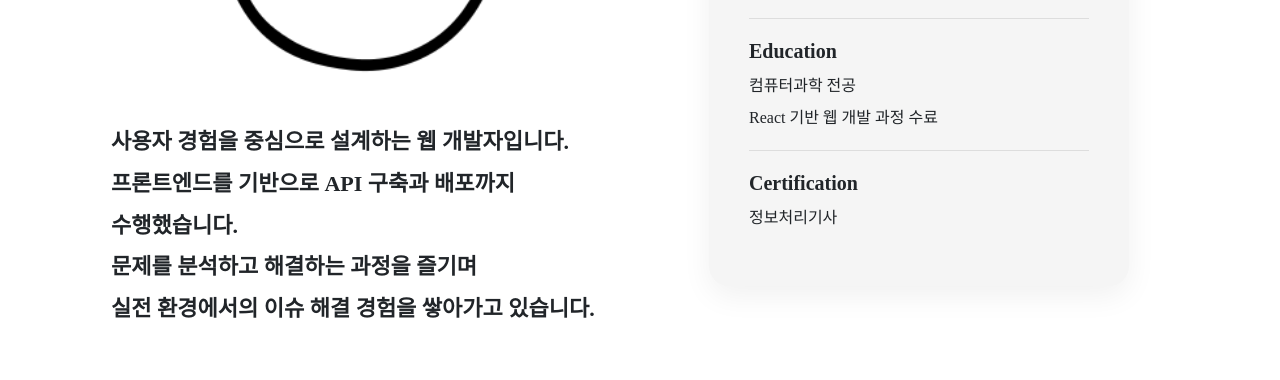
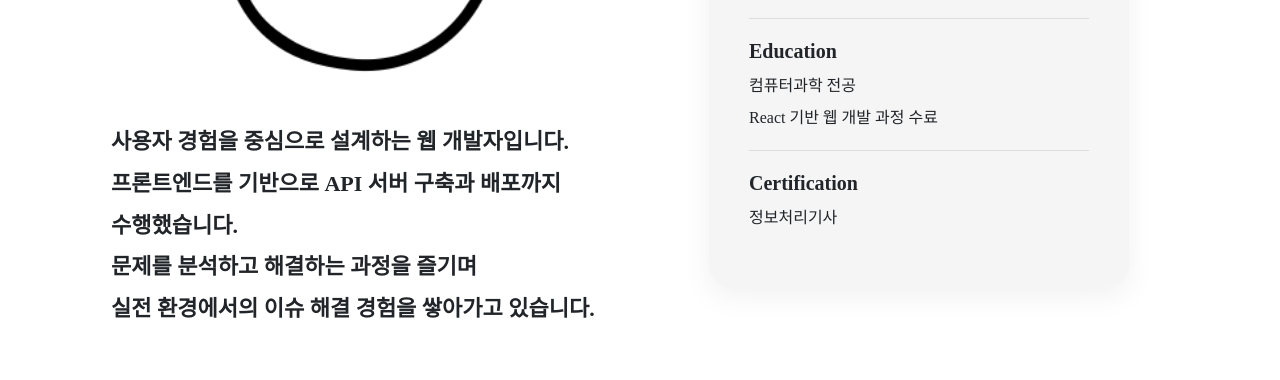
Before and after one commit to GarbageCode1984/pf-PortfolioWebSite, a React (Create React App) app: page / in a window 1280 px wide. Shown: the part 1240-1620 px from the top of the page. Built offline with nearby package versions, Linux system fonts and the light colour scheme; a web font is replaced by a local one.

Commit message:
fix: 'About' 컴포넌트의 설명 수정

```diff
--- a/src/components/About.jsx
+++ b/src/components/About.jsx
@@ -15,7 +15,7 @@ function About() {
                                     <p>
                                         사용자 경험을 중심으로 설계하는 웹 개발자입니다.
                                         <br />
-                                        프론트엔드를 기반으로 API 구축과 배포까지 수행했습니다.
+                                        프론트엔드를 기반으로 API 서버 구축과 배포까지 수행했습니다.
                                         <br />
                                         문제를 분석하고 해결하는 과정을 즐기며
                                         <br />
```
